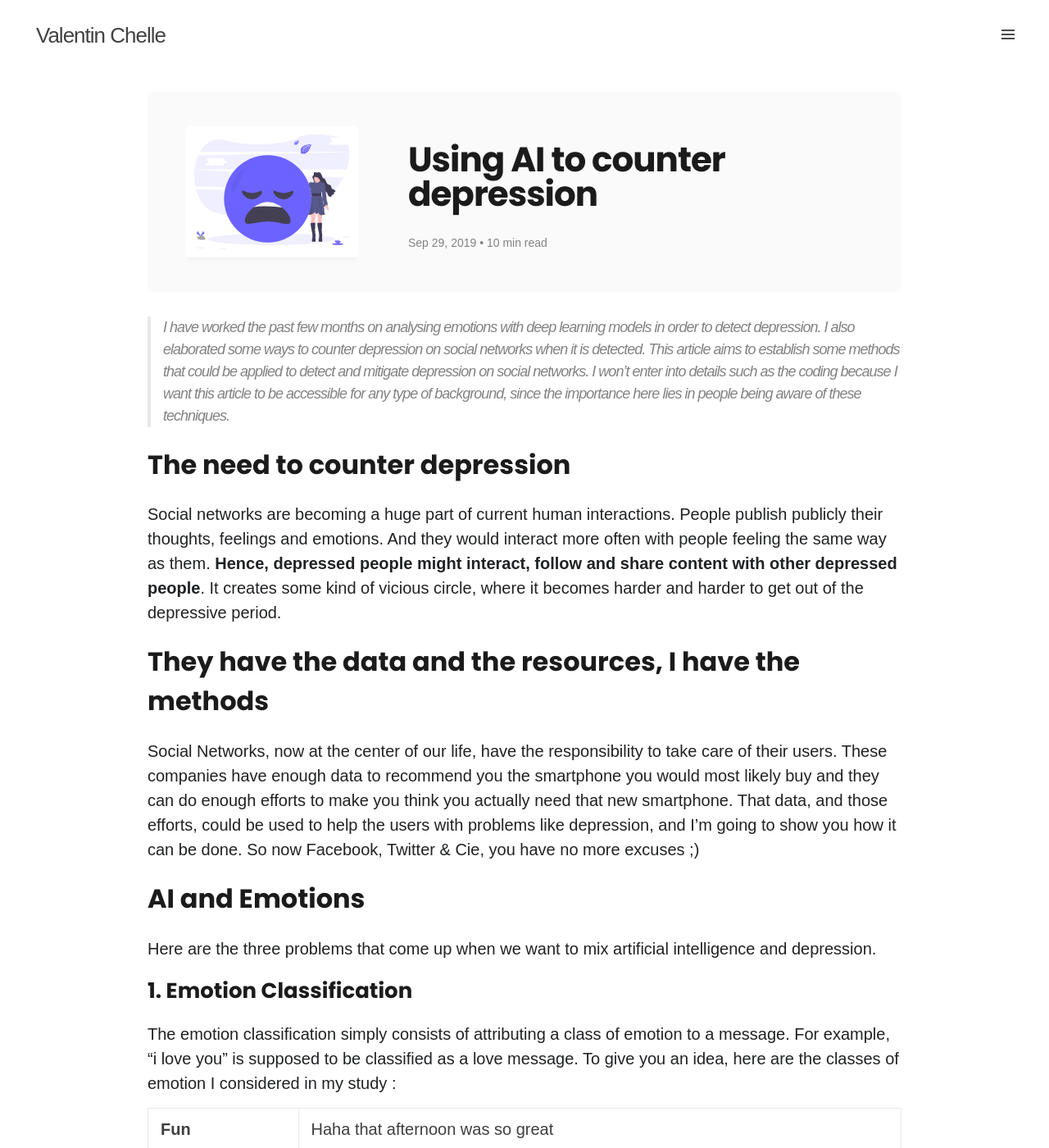
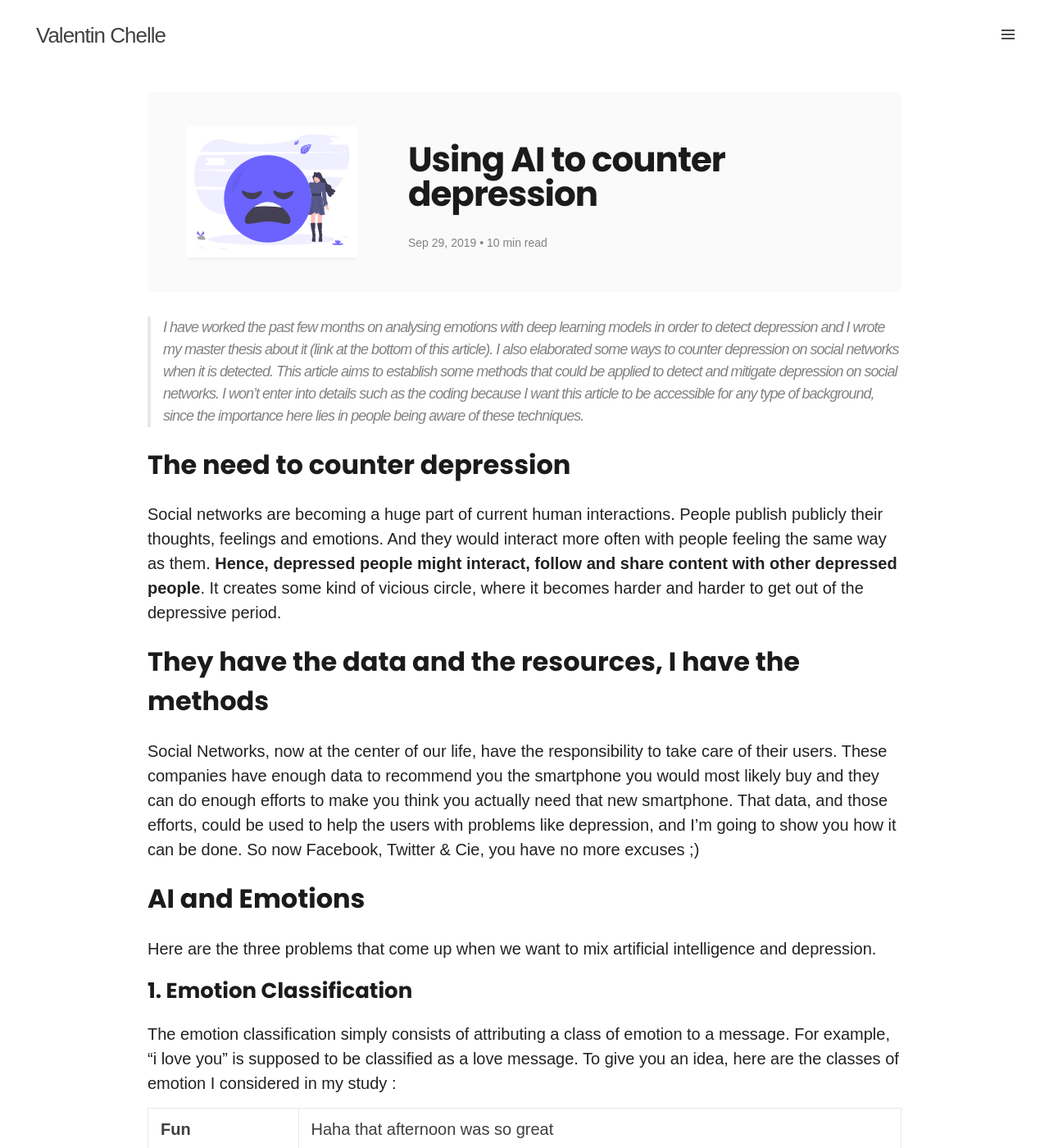
Before and after one commit to valentinchelle/valentinchelle.github.io, a Jekyll site: the page built from _posts/2019-09-29-Ai-counter-depression.markdown, in a window 1280 px wide and 1400 px high. Shown: the whole window at 82% size. Built offline with Jekyll 4.4.1, drawn with Linux system fonts in a browser that asks for light colours; comment, search, counter and statistics services are not loaded; part of the change alters nothing that is shown; some of the changed text lies outside the part shown.

Commit message:
SImplyfin article

```diff
--- a/_posts/2019-09-29-Ai-counter-depression.markdown
+++ b/_posts/2019-09-29-Ai-counter-depression.markdown
@@ -9,7 +9,7 @@ extract: A method to counter depression with deep learning models.
 time_to_read: 10 min
 ---
 
-> I have worked the past few months on analysing emotions with deep learning models in order to detect depression. I also elaborated some ways to counter depression on social networks when it is detected. This article aims to establish some methods that could be applied to detect and mitigate depression on social networks. I won't enter into details such as the coding because I want this article to be accessible for any type of background, since the importance here lies in people being aware of these techniques.
+> I have worked the past few months on analysing emotions with deep learning models in order to detect depression and I wrote my master thesis about it (link at the bottom of this article). I also elaborated some ways to counter depression on social networks when it is detected. This article aims to establish some methods that could be applied to detect and mitigate depression on social networks. I won't enter into details such as the coding because I want this article to be accessible for any type of background, since the importance here lies in people being aware of these techniques.
 
 ## The need to counter depression
 
@@ -89,7 +89,7 @@ To give you an idea, here are the classes of emotion I considered in my study :
 
 ### 2. Emotion Prediction
 
-The emotion prediction tries to predict the emotion of the next message of a user by considering the emotions of the few past messages of this user. This is an indicator of the user's mood on the short term.
+The emotion prediction tries to predict the emotion of the next message of a user by considering the emotions of the few past messages of this user. This is an indicator of the user's mood on the short term. Here are a few examples of what the system is supposed to give us for the given past emotions.
 
 <table>
 	<tr>
@@ -111,7 +111,7 @@ The emotion prediction tries to predict the emotion of the next message of a use
 	</tr>
 	<tr>
 		<td>
-			Neutral > Happy > Neutral
+			Fun > Happy > Neutral
 			</td>
 		<td>
 			Happy
@@ -134,7 +134,7 @@ The depression detector tries to detect whether or not a user is going through a
 	</tr>
 	<tr>
 		<td>
-			Sad > Neutral > Sad > Neutral > Worry > Worry
+			Happy > Love > Fun > Neutral > Happy > Neutral
 			</td>
 		<td>
 			Not Depressed
```
